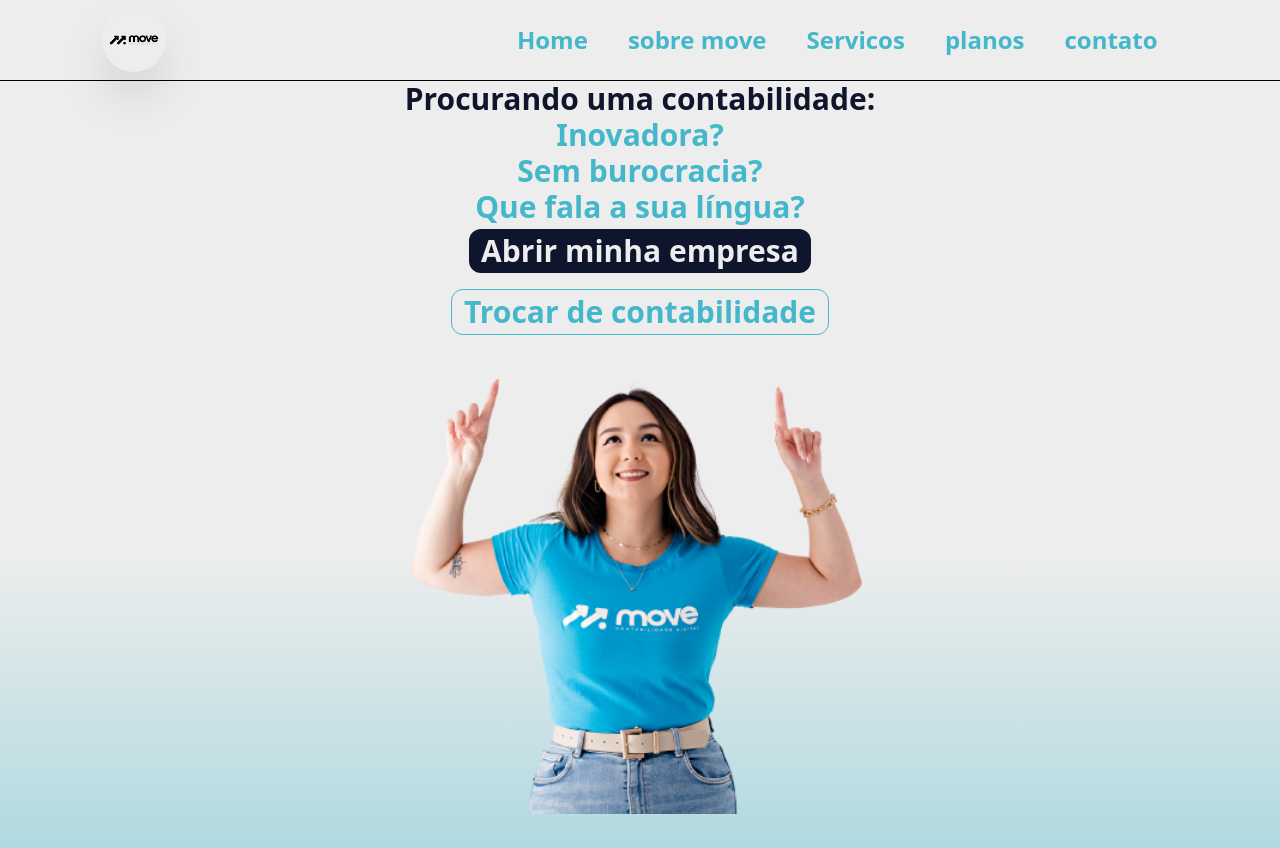
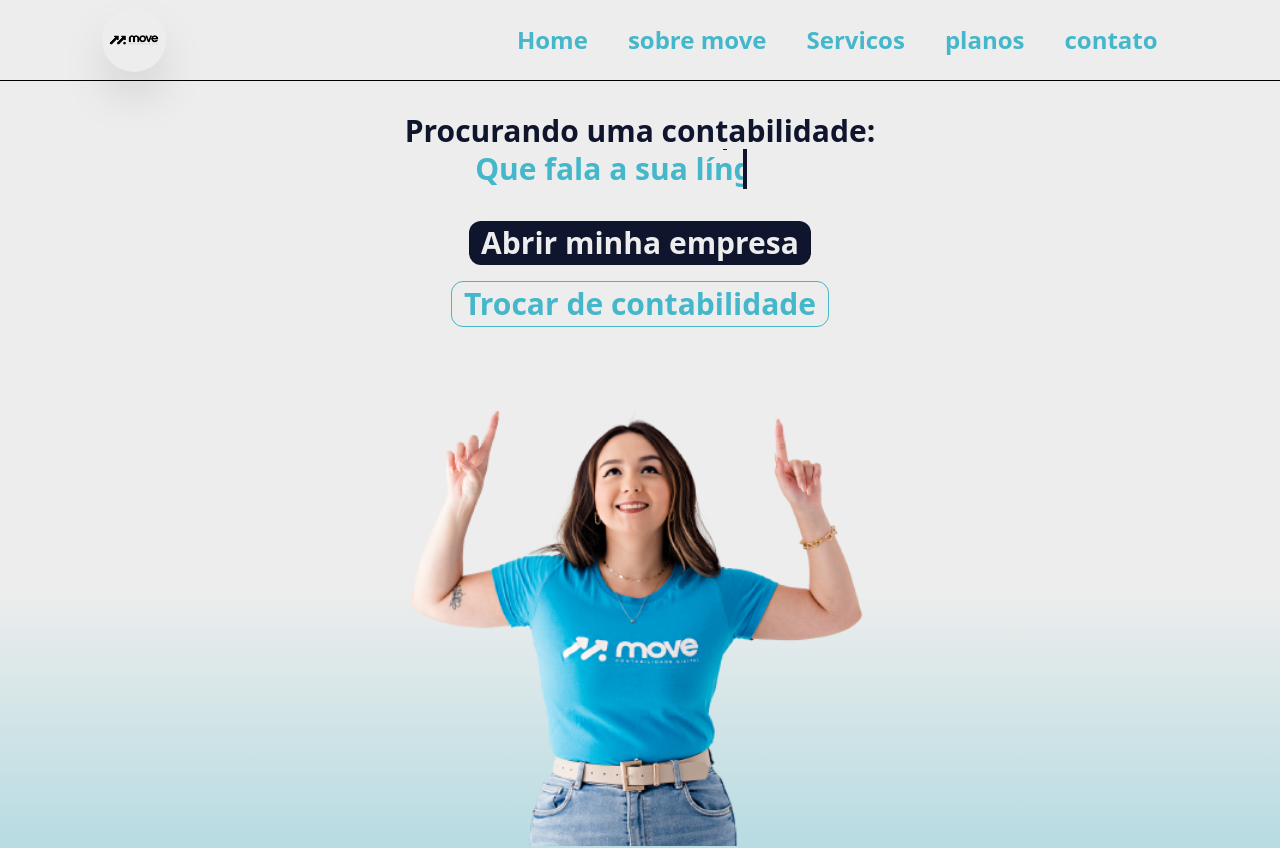
Before and after one commit to PedroNnsM/move-contabildade, a React (Vite) app in the folder my-project/: page / in a window 1280 px wide. Shown: the top 848 px of the page. Built offline with nearby package versions, Linux system fonts and the light colour scheme.

Commit message:
animation das palavras

```diff
--- a/my-project/src/components/Header/index.jsx
+++ b/my-project/src/components/Header/index.jsx
@@ -2,16 +2,31 @@ import FotoHeader from '../../assets/Imagem-61.jpg'
 export function Header(){
   return(
     <div className="mx-4 h-[45.8rem] bg-slate-50 bg-foto-header  bg-contain bg-center bg-no-repeat z-10 relative">
-      <h2 className="text-move-blue-900 text-center">
+      <h2 className="text-move-blue-900 text-center mt-8">
       Procurando uma contabilidade:</h2>
-      <ul>
-          <li className="text-move-blue-500 text-center">Inovadora?</li>
-          <li className="text-move-blue-500 text-center">Sem burocracia?</li>
-         <li className="text-move-blue-500 text-center">Que fala a sua língua?</li>
-          {/* <li className="text-move-blue-500 text-center">Impulsiona a sua empresa?</li>
-          <li className="text-move-blue-500 text-center">Planeja com você?</li> */}
+      <ul className='leading-10 h-[2.5rem] truncate'>
+        <li className="text-move-blue-500 text-center  relative left-0 top-0 animate-slide ">
+            <span className='relative after:absolute after:w-full after:h-full after:left-0 after:bg-move-gray-100 after:border-l-4 after:border-l-move-blue-900 after:animate-typing'>Inovadora?</span>
+        </li>
+
+        <li className="text-move-blue-500 text-center  relative left-0 top-0 animate-slide">
+            <span className='relative after:absolute after:w-full after:h-full after:left-0 after:bg-move-gray-100 after:border-l-4 after:border-l-move-blue-900 after:animate-typing'>Sem burocracia?</span>
+        </li>
+
+        <li className="text-move-blue-500 text-center  relative left-0 top-0 animate-slide">
+            <span className='relative after:absolute after:w-full after:h-full after:left-0 after:bg-move-gray-100 after:border-l-4 after:border-l-move-blue-900 after:animate-typing'>Que fala a sua língua?</span>
+        </li>
+
+        <li className="text-move-blue-500 text-center  relative left-0 top-0 animate-slide">
+            <span className='relative after:absolute after:w-full after:h-full after:left-0 after:bg-move-gray-100 after:border-l-4 after:border-l-move-blue-900 after:animate-typing'>Impulsiona a sua empresa?</span>
+        </li>
+
+        <li className="text-move-blue-500 text-center  relative left-0 top-0 animate-slide">
+            <span className='relative after:absolute after:w-full after:h-full after:left-0 after:bg-move-gray-100 after:border-l-4 after:border-l-move-blue-900 after:animate-typing'>Planeja com você?</span>
+        </li>
+
         </ul>
-        <div className='flex justify-center items-center flex-col gap-4 mt-1'>
+        <div className='flex justify-center items-center flex-col gap-4 mt-8'>
 
         <button className="text-move-gray-100 bg-move-blue-900 py-1 px-3 rounded-xl text-center">Abrir minha empresa</button>
         <button className="text-move-blue-500 py-1 px-3 rounded-xl border-move-blue-500 border text-center">Trocar de contabilidade</button>
--- a/my-project/tailwind.config.cjs
+++ b/my-project/tailwind.config.cjs
@@ -15,6 +15,18 @@ module.exports = {
       backgroundImage: {
         'foto-header': "url('./assets/Imagem-61-removebg-preview.png')",
         'footer-texture': "url('/img/footer-texture.png')",
+      },
+      keyframes:  {
+        typing: {
+          '100%' : { left: '100%', margin: '0 -35px 0 35px' }
+        },
+        slide:{
+          '100%' : { top: '-200px'}
+        }
+      },
+      animation: {
+        typing: 'typing 2s steps(15) infinite',
+        slide: 'slide 10s steps(5) infinite'
       }
     },
   },
```
